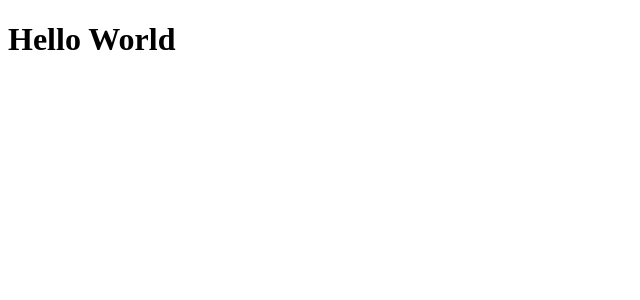
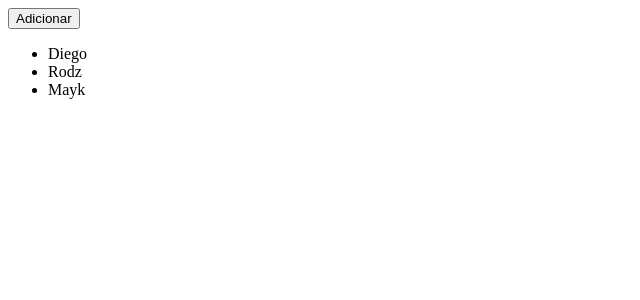
Before and after one commit to Jackie098/react-unit-testing, a React (Vite) app: page / in a window 1280 px wide. Shown: the top 300 px of the page, without its empty margins (0-640 px from the left). Built offline with nearby package versions, Linux system fonts and the light colour scheme.

Commit message:
added list of items and firing events to test them

```diff
--- a/src/App.tsx
+++ b/src/App.tsx
@@ -1,7 +1,23 @@
 import { useState } from "react";
 
 function App() {
-  return <h1 className="test">Hello World</h1>;
+  const [list, setList] = useState(["Diego", "Rodz", "Mayk"]);
+
+  function addToList() {
+    setList((state) => [...state, "Novo"]);
+  }
+
+  return (
+    <>
+      <button onClick={addToList}>Adicionar</button>
+
+      <ul>
+        {list.map((item) => (
+          <li key={item}>{item}</li>
+        ))}
+      </ul>
+    </>
+  );
 }
 
 export default App;
```
Also changed, not shown: 1 other file (tests, documents, lock files or other folders).
